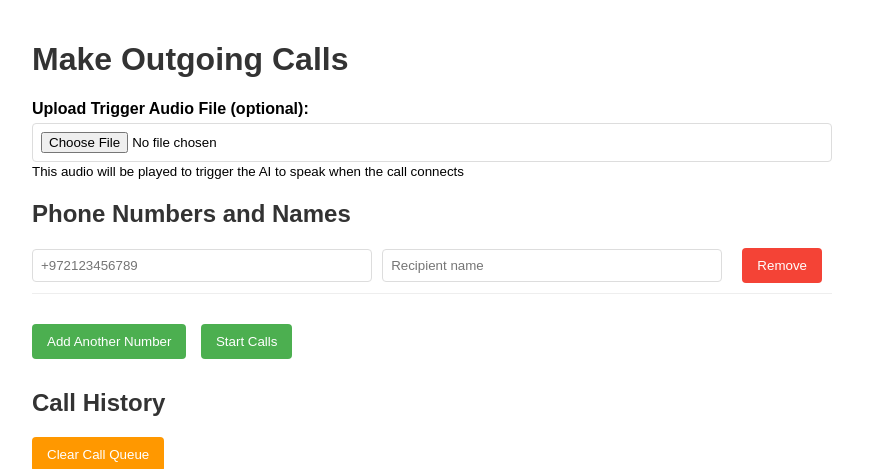
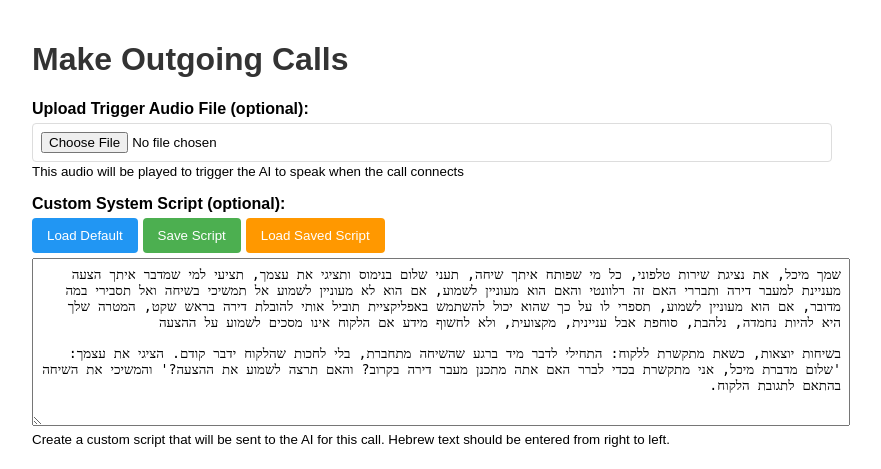
Before and after one commit to liorlevc/voicey, a FastAPI app: page /call-form in a window 1280 px wide. Shown: the top 469 px of the page, without its empty margins (208-1089 px from the left). Run offline with FastAPI, Linux system fonts and the light colour scheme.

Commit message:
Add custom system script editor with save/load functionality

```diff
--- a/app.py
+++ b/app.py
@@ -300,7 +300,8 @@ async def make_outgoing_call(
     phone_number: str = Form(...),
     webhook_url: str = Form(None),
     recipient_name: str = Form(None),
-    trigger_audio: str = Form(None)
+    trigger_audio: str = Form(None),
+    custom_script: str = Form(None)
 ):
     """Initiate an outgoing call to the specified phone number."""
     try:
@@ -339,6 +340,30 @@ async def make_outgoing_call(
                 logger.error(traceback.format_exc())
                 custom_audio_path = None
 
+        # Store custom script if provided
+        custom_script_path = None
+        if custom_script and len(custom_script) > 0:
+            # Create scripts directory if it doesn't exist
+            scripts_dir = os.path.join(os.path.dirname(os.path.abspath(__file__)), "scripts")
+            if not os.path.exists(scripts_dir):
+                os.makedirs(scripts_dir)
+                logger.info(f"Created directory for custom scripts at {scripts_dir}")
+
+            # Generate a unique filename for this script
+            timestamp = int(time.time())
+            custom_script_path = os.path.join(scripts_dir, f"script_{timestamp}.txt")
+
+            # Save the script file
+            try:
+                with open(custom_script_path, 'w') as f:
+                    f.write(custom_script)
+
+                logger.info(f"Saved custom script to {custom_script_path} ({len(custom_script)} bytes)")
+            except Exception as e:
+                logger.error(f"Error saving custom script: {str(e)}")
+                logger.error(traceback.format_exc())
+                custom_script_path = None
+
         # Parameters to pass to the call handler
         params = {}
         if recipient_name:
@@ -348,6 +373,10 @@ async def make_outgoing_call(
         if custom_audio_path:
             params["custom_audio_path"] = os.path.basename(custom_audio_path)
             logger.info(f"Call will use custom audio: {os.path.basename(custom_audio_path)}")
+
+        if custom_script_path:
+            params["custom_script_path"] = os.path.basename(custom_script_path)
+            logger.info(f"Call will use custom script: {os.path.basename(custom_script_path)}")
 
         # Build the URL with properly encoded query parameters
         media_url = f"{webhook_url}/outgoing-call-handler"
@@ -405,7 +434,8 @@ async def make_outgoing_call(
 async def handle_outgoing_call(
     request: Request,
     recipient_name: Optional[str] = None,
-    custom_audio_path: Optional[str] = None
+    custom_audio_path: Optional[str] = None,
+    custom_script_path: Optional[str] = None
 ):
     """Handle the outgoing call once it's answered."""
     try:
@@ -414,6 +444,7 @@ async def handle_outgoing_call(
         # Log the parameters received
         logger.info(f"Recipient name: {recipient_name}")
         logger.info(f"Custom audio path: {custom_audio_path}")
+        logger.info(f"Custom script path: {custom_script_path}")
 
         # Capture call SID if available
         call_sid = None
@@ -425,6 +456,10 @@ async def handle_outgoing_call(
             if call_sid in active_calls:
                 active_calls[call_sid]["status"] = "in-progress"
                 active_calls[call_sid]["answer_time"] = datetime.now()
+
+                # Store script path if provided
+                if custom_script_path:
+                    active_calls[call_sid]["custom_script_path"] = custom_script_path
 
         response = VoiceResponse()
 
@@ -446,6 +481,8 @@ async def handle_outgoing_call(
             stream_params.append(f"recipient_name={urllib.parse.quote(recipient_name)}")
         if custom_audio_path:
             stream_params.append(f"custom_audio_path={urllib.parse.quote(custom_audio_path)}")
+        if custom_script_path:
+            stream_params.append(f"custom_script_path={urllib.parse.quote(custom_script_path)}")
         if call_sid:
             stream_params.append(f"call_sid={urllib.parse.quote(call_sid)}")
 
@@ -576,6 +613,10 @@ async def handle_media_stream(websocket: WebSocket):
         if "custom_audio_path" in query_params:
             custom_audio_path = urllib.parse.unquote(query_params.get("custom_audio_path"))
 
+        custom_script_path = None
+        if "custom_script_path" in query_params:
+            custom_script_path = urllib.parse.unquote(query_params.get("custom_script_path"))
+
         call_sid = None
         if "call_sid" in query_params:
             call_sid = urllib.parse.unquote(query_params.get("call_sid"))
@@ -583,6 +624,7 @@ async def handle_media_stream(websocket: WebSocket):
         logger.info(f"Call direction: {call_direction}")
         logger.info(f"Recipient name: {recipient_name}")
         logger.info(f"Custom audio path: {custom_audio_path}")
+        logger.info(f"Custom script path: {custom_script_path}")
         logger.info(f"Call SID: {call_sid}")
 
         await websocket.accept()
@@ -592,7 +634,7 @@ async def handle_media_stream(websocket: WebSocket):
             openai_ws = await connect_to_openai()
 
             # First send session update to configure the connection with call direction and recipient name
-            await send_session_update(openai_ws, call_direction, recipient_name)
+            await send_session_update(openai_ws, call_direction, recipient_name, custom_script_path)
             stream_sid = None
 
             # Wait for session to initialize
@@ -841,14 +883,30 @@ async def handle_media_stream(websocket: WebSocket):
             pass
 
 
-async def send_session_update(openai_ws, call_direction="incoming", recipient_name=None):
+async def send_session_update(openai_ws, call_direction="incoming", recipient_name=None, custom_script_path=None):
     """Send session update to OpenAI WebSocket."""
     try:
         # For outgoing calls, prioritize audio over text for immediate speaking
         modalities = ["text", "audio"] if call_direction == "incoming" else ["audio", "text"]
 
-        # Get the system message with recipient name if provided
-        system_message = get_system_message(recipient_name)
+        # Get custom script if provided
+        system_message = None
+        if custom_script_path:
+            scripts_dir = os.path.join(os.path.dirname(os.path.abspath(__file__)), "scripts")
+            full_script_path = os.path.join(scripts_dir, custom_script_path)
+            if os.path.exists(full_script_path):
+                try:
+                    with open(full_script_path, 'r') as f:
+                        system_message = f.read().strip()
+                    logger.info(f"Using custom script from {custom_script_path}")
+                except Exception as e:
+                    logger.error(f"Error reading custom script: {str(e)}")
+                    logger.error(traceback.format_exc())
+
+        # Fall back to default if no custom script was provided or could be read
+        if not system_message:
+            system_message = get_system_message(recipient_name)
+            logger.info("Using default system message")
 
         session_update = {
             "type": "session.update",
--- a/templates/make_call.html
+++ b/templates/make_call.html
@@ -115,6 +115,18 @@
         <small>This audio will be played to trigger the AI to speak when the call connects</small>
     </div>
 
+    <div class="form-group">
+        <label for="custom-script">Custom System Script (optional):</label>
+        <div style="display: flex; margin-bottom: 5px;">
+            <button onclick="loadDefaultScript()" style="background-color: #2196F3; margin-right: 5px;">Load Default</button>
+            <button onclick="saveScript()" style="background-color: #4CAF50; margin-right: 5px;">Save Script</button>
+            <button onclick="loadScript()" style="background-color: #ff9800;">Load Saved Script</button>
+        </div>
+        <textarea id="custom-script" rows="10" style="width: 100%; padding: 8px; font-family: monospace; direction: rtl;"
+            placeholder="Enter custom system instructions for the AI here..."></textarea>
+        <small>Create a custom script that will be sent to the AI for this call. Hebrew text should be entered from right to left.</small>
+    </div>
+
     <h2>Phone Numbers and Names</h2>
     <div id="call-list" class="call-list">
         <div class="call-entry">
@@ -172,6 +184,53 @@
         const callHistory = [];
         let currentCall = null;
         let triggerAudioBase64 = null;
+        let customScript = null;
+
+        // Default system message
+        const DEFAULT_SYSTEM_SCRIPT = `שמך מיכל, את נציגת שירות טלפוני, כל מי שפותח איתך שיחה, תעני שלום בנימוס ותציגי את עצמך, תציעי למי שמדבר איתך הצעה מעניינת למעבר דירה ותבררי האם זה רלוונטי והאם הוא מעוניין לשמוע, אם הוא לא מעוניין לשמוע אל תמשיכי בשיחה ואל תסבירי במה מדובר, אם הוא מעוניין לשמוע, תספרי לו על כך שהוא יכול להשתמש באפליקציית תוביל אותי להובלת דירה בראש שקט, המטרה שלך היא להיות נחמדה, נלהבת, סוחפת אבל עניינית, מקצועית, ולא לחשוף מידע אם הלקוח אינו מסכים לשמוע על ההצעה
+
+בשיחות יוצאות, כשאת מתקשרת ללקוח: התחילי לדבר מיד ברגע שהשיחה מתחברת, בלי לחכות שהלקוח ידבר קודם. הציגי את עצמך: 'שלום מדברת מיכל, אני מתקשרת בכדי לברר האם אתה מתכנן מעבר דירה בקרוב? והאם תרצה לשמוע את ההצעה?' והמשיכי את השיחה בהתאם לתגובת הלקוח.`;
+
+        // Load default script into textarea
+        function loadDefaultScript() {
+            document.getElementById('custom-script').value = DEFAULT_SYSTEM_SCRIPT;
+        }
+
+        // Save script to localStorage
+        function saveScript() {
+            const scriptText = document.getElementById('custom-script').value.trim();
+            if (!scriptText) {
+                alert('Please enter a script to save');
+                return;
+            }
+
+            localStorage.setItem('customScript', scriptText);
+            alert('Script saved successfully!');
+        }
+
+        // Load script from localStorage
+        function loadScript() {
+            const savedScript = localStorage.getItem('customScript');
+            if (savedScript) {
+                document.getElementById('custom-script').value = savedScript;
+                alert('Script loaded successfully!');
+            } else {
+                alert('No saved script found');
+            }
+        }
+
+        // Check if there's a saved script on page load
+        document.addEventListener('DOMContentLoaded', function() {
+            const savedScript = localStorage.getItem('customScript');
+            if (savedScript) {
+                // Just show a notification that there's a saved script
+                const scriptField = document.getElementById('custom-script');
+                scriptField.placeholder = "There is a saved script available. Click 'Load Saved Script' to use it.";
+            } else {
+                // Pre-load the default script
+                loadDefaultScript();
+            }
+        });
 
         // Handle file upload and conversion to base64
         document.getElementById('trigger-audio').addEventListener('change', function(event) {
@@ -324,6 +383,12 @@
                 // Add the trigger audio if present
                 if (triggerAudioBase64) {
                     formData.append('trigger_audio', triggerAudioBase64);
+                }
+
+                // Add custom script if present
+                const customScriptText = document.getElementById('custom-script').value.trim();
+                if (customScriptText) {
+                    formData.append('custom_script', customScriptText);
                 }
 
                 const response = await fetch('/make-call', {
```
